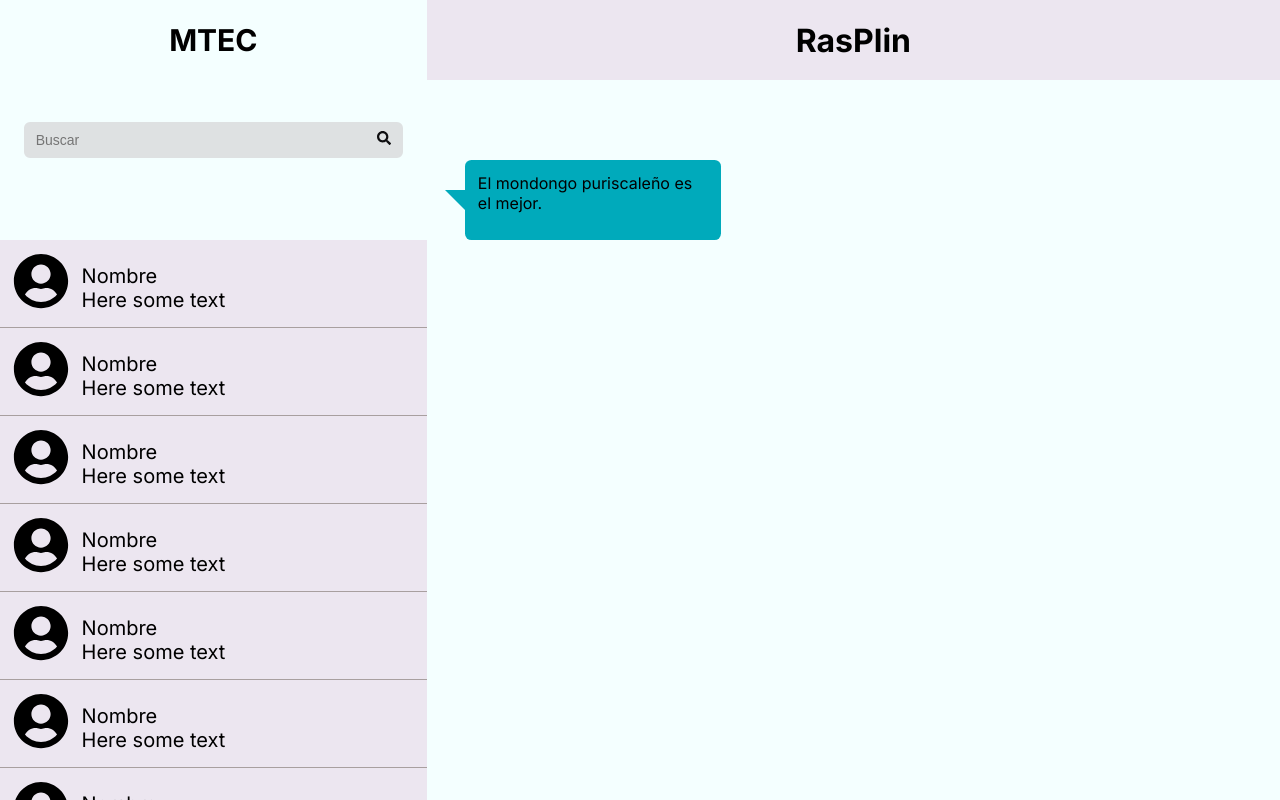
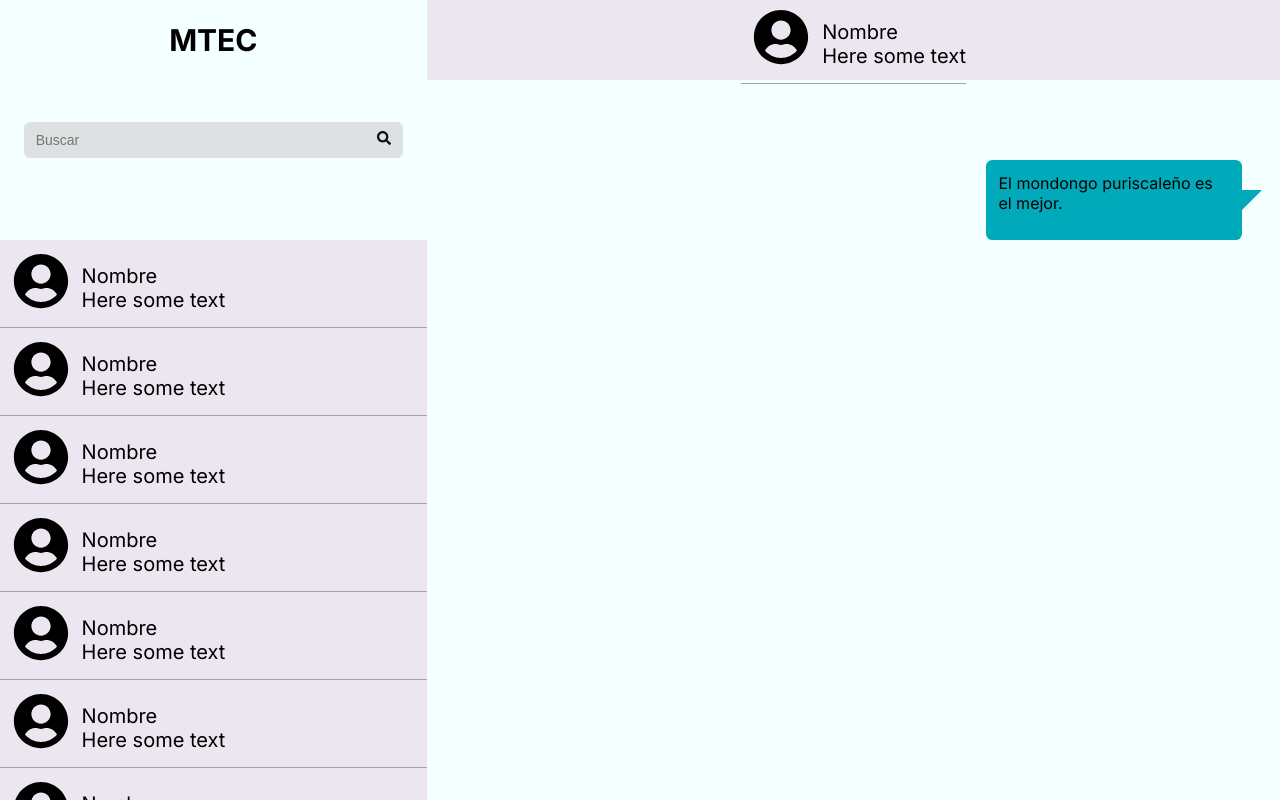
Before and after one commit to nottwithtt/frameworks, a Next.js app in the folder framework/: page /home in a window 1280 px wide. Built offline with nearby package versions, Linux system fonts and the light colour scheme.

Commit message:
Messages home fineshed

```diff
--- a/framework/src/app/components/messageCloud/messageCloud.jsx
+++ b/framework/src/app/components/messageCloud/messageCloud.jsx
@@ -1,8 +1,10 @@
 import styles from './messageCloud.module.css'
 
 const Message_Cloud = () => {
+    let left = false;
+
     return(
-        <div className={styles.speech_bubble}>
+        <div className={left? styles.speech_bubble_left : styles.speech_bubble_right}>
             <p>El mondongo puriscaleño es el mejor.</p>
         </div>
 
--- a/framework/src/app/components/messageCloud/messageCloud.module.css
+++ b/framework/src/app/components/messageCloud/messageCloud.module.css
@@ -1,4 +1,4 @@
-.speech_bubble {
+.speech_bubble_left {
 	position: relative;
 	background: #00aabb;
 	border-radius: .4em;
@@ -9,7 +9,7 @@
     margin-top: 10vh;
 }
 
-.speech_bubble:after {
+.speech_bubble_left:after {
 	content: '';
 	position: absolute;
 	left: 0;
@@ -23,3 +23,30 @@
 	margin-top: -10px;
 	margin-left: -20px;
 }
+
+.speech_bubble_right {
+	position: relative;
+	background: #00aabb;
+	border-radius: .4em;
+    width: 20vw;
+	height: 10vh;
+    padding: 1vw;
+    margin-right: 3vw;
+    margin-top: 10vh;
+	float: right; /* Coloca la burbuja a la derecha */
+}
+
+.speech_bubble_right:after {
+	content: '';
+	position: absolute;
+	right: 0;
+	top: 50%;
+	width: 0;
+	height: 0;
+	border: 20px solid transparent;
+	border-left-color: #00aabb;
+	border-right: 0;
+	border-top: 0;
+	margin-top: -10px;
+	margin-right: -20px;
+}
--- a/framework/src/app/components/topBar/topBar.jsx
+++ b/framework/src/app/components/topBar/topBar.jsx
@@ -1,9 +1,10 @@
 import styles from './topBar.module.css'
+import Contact_Card from '../contactCard/contactCard'
 
 const Top_Bar = () =>{
     return(
         <div className={styles.top_bar}>
-            <h1>RasPlin</h1>
+            <Contact_Card/>
         </div>
     )
 }
```
